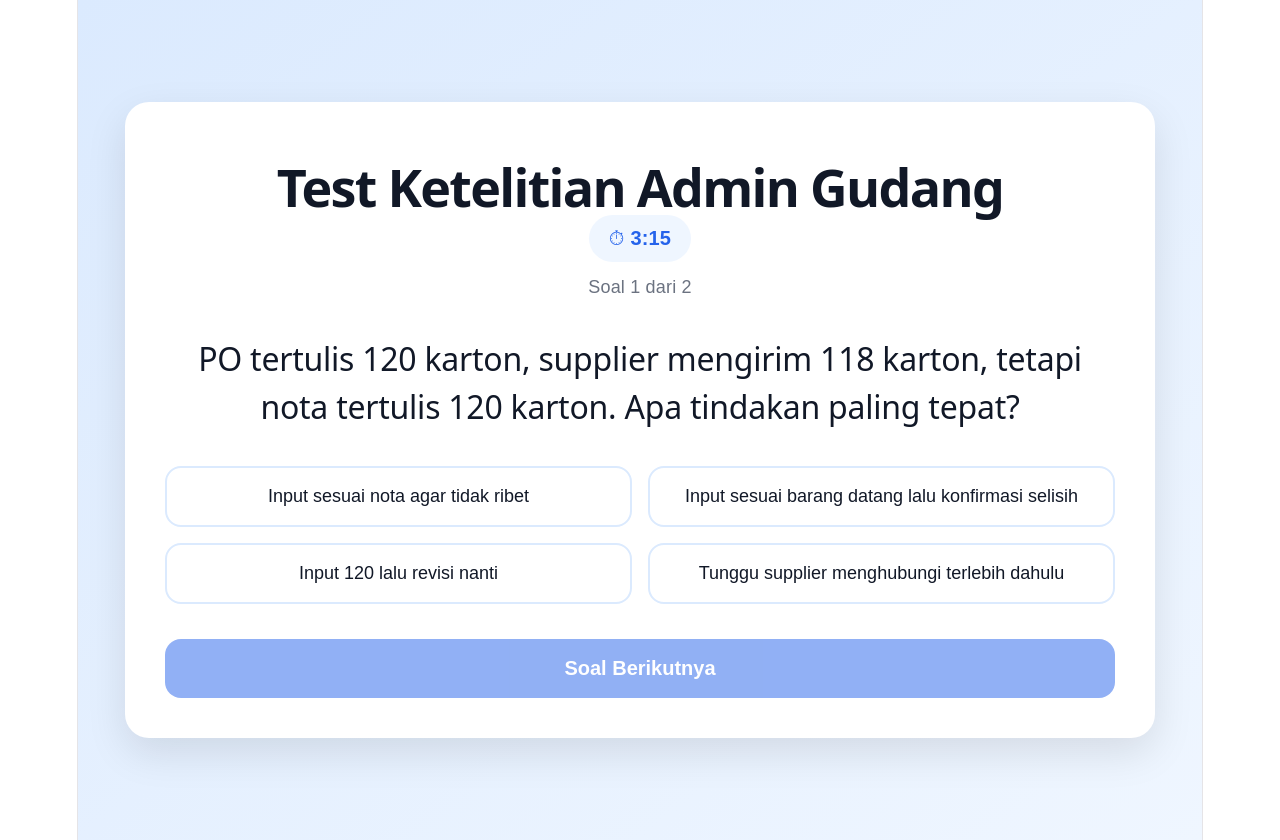
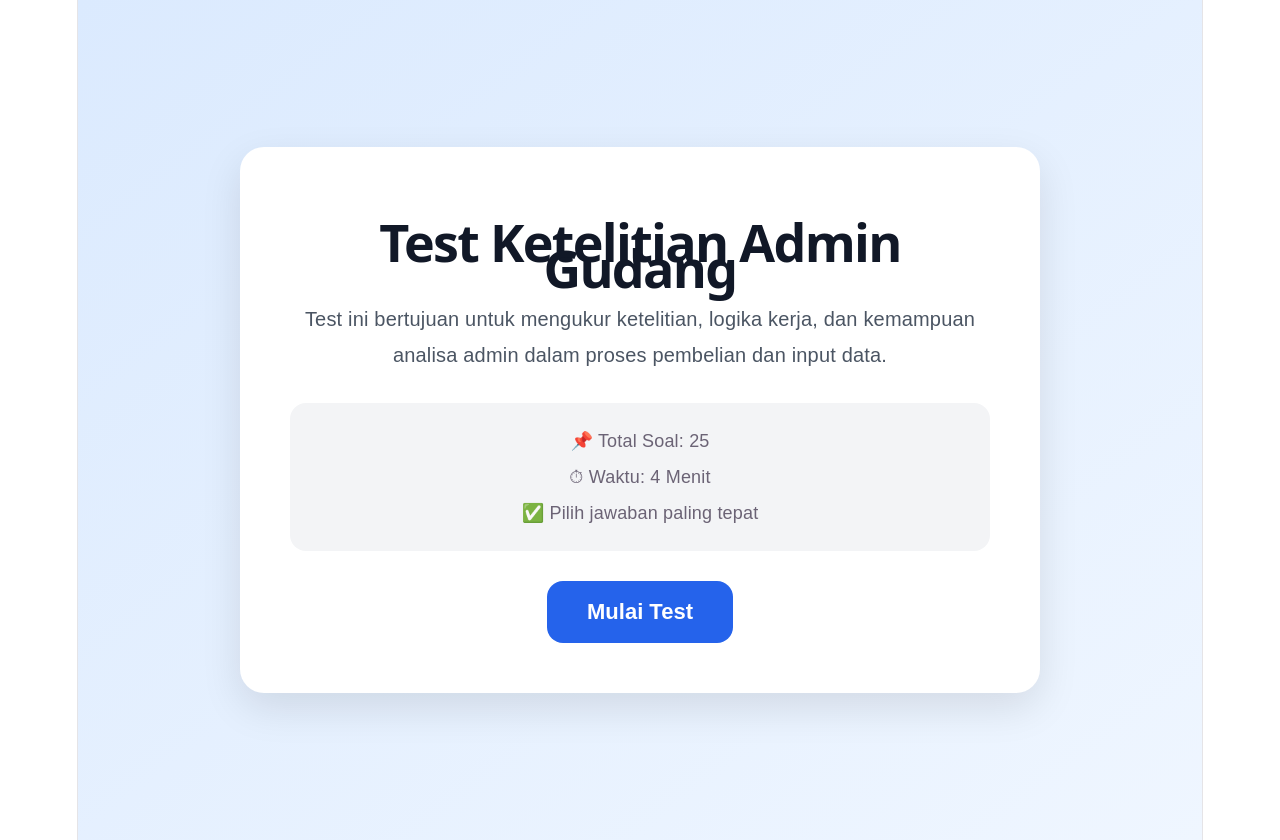
Before and after one commit to devilslayer79/test-admin, a React (Vite) app: page / in a window 1280 px wide. Built offline with nearby package versions, Linux system fonts and the light colour scheme.

Commit message:
Update pertanyaan, fitur tombol mulai da timer

```diff
--- a/src/App.jsx
+++ b/src/App.jsx
@@ -1,38 +1,294 @@
-import React, { useEffect, useState } from 'react';
+import React, { useEffect, useState } from "react";
 
 export default function App() {
   const questions = [
     {
       id: 1,
-      text: 'PO tertulis 120 karton, supplier mengirim 118 karton, tetapi nota tertulis 120 karton. Apa tindakan paling tepat?',
+      text: "PO tertulis 120 karton, supplier mengirim 118 karton, tetapi nota tertulis 120 karton. Apa tindakan paling tepat?",
       options: [
-        'Input sesuai nota agar tidak ribet',
-        'Input sesuai barang datang lalu konfirmasi selisih',
-        'Input 120 lalu revisi nanti',
-        'Tunggu supplier menghubungi terlebih dahulu'
+        "Input sesuai nota agar tidak ribet",
+        "Input sesuai barang datang lalu konfirmasi selisih",
+        "Input 120 lalu revisi nanti",
+        "Tunggu supplier menghubungi terlebih dahulu",
       ],
-      answer: 1
+      answer: 1,
     },
     {
       id: 2,
-      text: 'Saat input nota, total sistem berbeda Rp 2.000 dari nota supplier. Apa tindakan terbaik?',
+      text: "Saat input nota, total sistem berbeda Rp 2.000 dari nota supplier. Apa tindakan terbaik?",
       options: [
-        'Biarkan karena selisih kecil',
-        'Cek ulang qty, harga, dan diskon sebelum save',
-        'Sesuaikan manual tanpa cek',
-        'Input sesuai feeling paling mendekati'
+        "Biarkan karena selisih kecil",
+        "Cek ulang qty, harga, dan diskon sebelum save",
+        "Sesuaikan manual tanpa cek",
+        "Input sesuai feeling paling mendekati",
       ],
-      answer: 1
-    }
+      answer: 1,
+    },
+    {
+      id: 3,
+      text: "Ada dua nota dengan nomor hampir sama dan nominal mirip. Apa risiko terbesar jika tidak teliti?",
+      options: [
+        "Data supplier terlambat",
+        "Terjadi double input pembelian",
+        "Gudang menjadi penuh",
+        "Barang menjadi expired",
+      ],
+      answer: 1,
+    },
+    {
+      id: 4,
+      text: "Supplier meminta nota segera diinput, tetapi fisik barang belum dicek gudang. Apa tindakan terbaik?",
+      options: [
+        "Langsung input agar supplier senang",
+        "Input sebagian dulu tanpa konfirmasi",
+        "Tunggu verifikasi fisik sebelum final input",
+        "Input semua lalu edit nanti",
+      ],
+      answer: 2,
+    },
+    {
+      id: 5,
+      text: "Jika qty di nota menggunakan dus, tetapi gudang menghitung dalam pcs, apa yang harus dilakukan?",
+      options: [
+        "Input langsung tanpa konversi",
+        "Pastikan konversi satuan benar sebelum input",
+        "Gunakan perkiraan",
+        "Ikuti qty paling kecil",
+      ],
+      answer: 1,
+    },
+    {
+      id: 6,
+      text: "Apa risiko terbesar jika admin terlalu fokus cepat tetapi jarang cek ulang?",
+      options: [
+        "Kerja cepat terlihat bagus",
+        "Kesalahan data bisa mempengaruhi stok dan laporan",
+        "Supplier menjadi lebih cepat kirim",
+        "Gudang menjadi lebih kosong",
+      ],
+      answer: 1,
+    },
+    {
+      id: 7,
+      text: "Supplier mengirim bonus 2 karton tanpa tercantum di nota. Apa tindakan paling tepat?",
+      options: [
+        "Input sebagai pembelian biasa",
+        "Abaikan bonus tersebut",
+        "Konfirmasi status bonus sebelum input",
+        "Tambahkan qty diam-diam",
+      ],
+      answer: 2,
+    },
+    {
+      id: 8,
+      text: "Saat tekanan kerja tinggi, apa prioritas utama admin pembelian?",
+      options: [
+        "Selesaikan cepat tanpa cek",
+        "Menunggu pekerjaan berkurang",
+        "Menjaga ketelitian sambil mengatur prioritas",
+        "Input berdasarkan perkiraan",
+      ],
+      answer: 2,
+    },
+    {
+      id: 9,
+      text: "Jika supplier menyangkal adanya selisih barang, langkah paling profesional adalah?",
+      options: [
+        "Memaksa supplier mengaku",
+        "Menunjukkan data penerimaan dan nota secara jelas",
+        "Diam agar masalah selesai",
+        "Langsung batalkan kerja sama",
+      ],
+      answer: 1,
+    },
+    {
+      id: 10,
+      text: "Apa dampak jika salah input satu digit harga beli barang?",
+      options: [
+        "Tidak terlalu berpengaruh",
+        "Bisa mempengaruhi margin dan laporan keuntungan",
+        "Hanya supplier yang rugi",
+        "Gudang menjadi lebih lambat",
+      ],
+      answer: 1,
+    },
+    {
+      id: 11,
+      text: "Terdapat barang dengan nama hampir sama: 'Teh Pucuk 350ml' dan 'Teh Pucuk 330ml'. Apa tindakan terbaik?",
+      options: [
+        "Input yang paling sering dibeli",
+        "Samakan saja karena mirip",
+        "Cek barcode atau detail produk sebelum input",
+        "Input acak lalu revisi",
+      ],
+      answer: 2,
+    },
+    {
+      id: 12,
+      text: "Jika nota supplier sulit dibaca, apa yang paling tepat dilakukan?",
+      options: [
+        "Menebak isi nota",
+        "Konfirmasi ulang sebelum input",
+        "Input sesuai perkiraan harga",
+        "Lewati barang yang tidak jelas",
+      ],
+      answer: 1,
+    },
+    {
+      id: 13,
+      text: "Apa risiko jika admin tidak mengecek diskon pembelian dari supplier?",
+      options: [
+        "Perusahaan bisa rugi atau laba tidak akurat",
+        "Supplier menjadi marah",
+        "Barang menjadi rusak",
+        "Gudang menjadi penuh",
+      ],
+      answer: 0,
+    },
+    {
+      id: 14,
+      text: "Dalam kondisi nota menumpuk, bagaimana cara kerja paling efektif?",
+      options: [
+        "Kerjakan yang paling mudah saja",
+        "Kerjakan acak agar cepat selesai",
+        "Prioritaskan sambil tetap cek detail data",
+        "Input semua tanpa cek lalu revisi",
+      ],
+      answer: 2,
+    },
+    {
+      id: 15,
+      text: "Jika ditemukan selisih stok setelah input pembelian, apa langkah pertama?",
+      options: [
+        "Mengubah stok manual tanpa cek",
+        "Cek histori transaksi dan nota terkait",
+        "Menghapus transaksi terbaru",
+        "Menyalahkan gudang",
+      ],
+      answer: 1,
+    },
+    {
+      id: 16,
+      text: "Apa alasan pentingnya mencocokkan PO, nota, dan barang datang?",
+      options: [
+        "Agar pekerjaan terlihat lama",
+        "Untuk memastikan data dan barang sesuai",
+        "Karena supplier meminta",
+        "Agar gudang lebih sibuk",
+      ],
+      answer: 1,
+    },
+    {
+      id: 17,
+      text: "Jika ada barang rusak tetapi supplier meminta tetap diinput penuh, apa tindakan terbaik?",
+      options: [
+        "Input penuh agar cepat selesai",
+        "Tolak seluruh barang tanpa laporan",
+        "Catat kerusakan dan konfirmasi prosedur retur",
+        "Kurangi qty diam-diam",
+      ],
+      answer: 2,
+    },
+    {
+      id: 18,
+      text: "Saat melakukan input cepat, apa kebiasaan yang paling membantu mengurangi error?",
+      options: [
+        "Tidak melihat ulang data",
+        "Menghafal harga barang",
+        "Melakukan pengecekan singkat sebelum save",
+        "Langsung print setelah input",
+      ],
+      answer: 2,
+    },
+    {
+      id: 19,
+      text: "Jika supplier memberikan revisi nota setelah data terinput, apa tindakan yang benar?",
+      options: [
+        "Biarkan data lama",
+        "Edit tanpa menyimpan bukti",
+        "Verifikasi revisi lalu update data sesuai prosedur",
+        "Hapus semua transaksi",
+      ],
+      answer: 2,
+    },
+    {
+      id: 20,
+      text: "Apa ciri admin pembelian yang paling baik dalam pekerjaan sehari-hari?",
+      options: [
+        "Cepat tetapi sering salah",
+        "Teliti, konsisten, dan mampu komunikasi dengan baik",
+        "Jarang bertanya walaupun bingung",
+        "Mengandalkan hafalan tanpa cek data",
+      ],
+      answer: 1,
+    },
+    {
+      id: 21,
+      text: "Supplier mengirim 120 karton, tetapi PO hanya 100 karton. Apa tindakan terbaik?",
+      options: [
+        "Terima semua tanpa cek",
+        "Tolak seluruh barang",
+        "Konfirmasi selisih ke supplier dan atasan",
+        "Input sesuai barang datang",
+      ],
+      answer: 2,
+    },
+    {
+      id: 22,
+      text: "Jika supplier meminta pembayaran dipercepat tetapi data pembelian masih belum lengkap, apa tindakan terbaik?",
+      options: [
+        "Langsung proses pembayaran agar supplier tidak marah",
+        "Menunggu tanpa memberi kabar",
+        "Pastikan dokumen dan data pembelian valid sebelum diproses",
+        "Menyuruh gudang memutuskan sendiri",
+      ],
+      answer: 2,
+    },
+    {
+      id: 23,
+      text: "Saat input pembelian, ditemukan barcode barang berbeda tetapi nama barang hampir sama. Apa risiko terbesar jika diabaikan?",
+      options: [
+        "Laporan penjualan bisa salah produk",
+        "Supplier terlambat kirim",
+        "Gudang menjadi kosong",
+        "Tidak ada dampak",
+      ],
+      answer: 0,
+    },
+    {
+      id: 24,
+      text: "Jika ditemukan selisih total Rp 50.000 antara nota dan sistem, apa yang harus dilakukan?",
+      options: [
+        "Biarkan karena nominal kecil",
+        "Cari sumber selisih sebelum save",
+        "Kurangi qty barang",
+        "Hapus transaksi",
+      ],
+      answer: 1,
+    },
+    {
+      id: 25,
+      text: "Apa tindakan terbaik jika supplier menyangkal kesalahan pengiriman barang?",
+      options: [
+        "Marah kepada supplier",
+        "Diam dan menerima kerugian",
+        "Tunjukkan bukti nota, PO, dan data penerimaan dengan sopan",
+        "Langsung blacklist supplier",
+      ],
+      answer: 2,
+    },
   ];
 
   const [currentQuestion, setCurrentQuestion] = useState(0);
   const [selectedAnswer, setSelectedAnswer] = useState(null);
   const [score, setScore] = useState(0);
   const [finished, setFinished] = useState(false);
-  const [timeLeft, setTimeLeft] = useState(200);
+  const [timeLeft, setTimeLeft] = useState(250);
+  const [started, setStarted] = useState(false);
 
   useEffect(() => {
+    if (!started) return;
+
     if (timeLeft <= 0) {
       setFinished(true);
       return;
@@ -43,7 +299,7 @@ export default function App() {
     }, 1000);
 
     return () => clearInterval(timer);
-  }, [timeLeft]);
+  }, [timeLeft, started]);
 
   const handleNext = () => {
     if (selectedAnswer === questions[currentQuestion].answer) {
@@ -61,19 +317,48 @@ export default function App() {
   const percentage = Math.round((score / questions.length) * 100);
 
   const getResult = () => {
-    if (percentage >= 96) return 'Sangat Teliti & Sangat Layak';
-    if (percentage >= 80) return 'Baik & Layak';
-    if (percentage >= 65) return 'Cukup, Perlu Pembinaan';
-    if (percentage >= 50) return 'Kurang Teliti';
-    return 'Tidak Direkomendasikan';
+    if (percentage >= 96) return "Sangat Teliti";
+    if (percentage >= 80) return "Baik";
+    if (percentage >= 65) return "Cukup";
+    if (percentage >= 50) return "Kurang Teliti";
+    return "Perlu Belajar";
   };
 
   const formatTime = (seconds) => {
     const minutes = Math.floor(seconds / 60);
     const remainingSeconds = seconds % 60;
-    return `${minutes}:${remainingSeconds.toString().padStart(2, '0')}`;
+
+    return `${minutes}:${remainingSeconds.toString().padStart(2, "0")}`;
   };
 
+  // HALAMAN START
+  if (!started) {
+    return (
+      <div style={styles.page}>
+        <div style={styles.startCard}>
+          <h1 style={styles.title}>Test Ketelitian Admin Gudang</h1>
+
+          <p style={styles.startDescription}>
+            Test ini bertujuan untuk mengukur ketelitian, logika kerja, dan
+            kemampuan analisa admin dalam proses pembelian dan input
+            data.
+          </p>
+
+          <div style={styles.infoBox}>
+            <p>📌 Total Soal: {questions.length}</p>
+            <p>⏱ Waktu: 4 Menit</p>
+            <p>✅ Pilih jawaban paling tepat</p>
+          </div>
+
+          <button style={styles.startButton} onClick={() => setStarted(true)}>
+            Mulai Test
+          </button>
+        </div>
+      </div>
+    );
+  }
+
+  // HALAMAN HASIL
   if (finished) {
     return (
       <div style={styles.page}>
@@ -92,12 +377,13 @@ export default function App() {
 
           <div style={styles.gradingBox}>
             <h3>Kriteria Penilaian</h3>
+
             <ul>
-              <li>96 - 100 : Sangat Teliti & Sangat Layak</li>
-              <li>80 - 95 : Baik & Layak</li>
-              <li>65 - 79 : Cukup, Perlu Pembinaan</li>
+              <li>96 - 100 : Sangat Teliti</li>
+              <li>80 - 95 : Baik</li>
+              <li>65 - 79 : Cukup</li>
               <li>50 - 64 : Kurang Teliti</li>
-              <li>&lt; 50 : Tidak Direkomendasikan</li>
+              <li>&lt; 50 : Perlu Belajar</li>
             </ul>
           </div>
         </div>
@@ -105,15 +391,14 @@ export default function App() {
     );
   }
 
+  // HALAMAN SOAL
   return (
     <div style={styles.page}>
       <div style={styles.card}>
         <div style={styles.header}>
           <h1 style={styles.title}>Test Ketelitian Admin Gudang</h1>
 
-          <div style={styles.timerBox}>
-            ⏱ {formatTime(timeLeft)}
-          </div>
+          <div style={styles.timerBox}>⏱ {formatTime(timeLeft)}</div>
 
           <p style={styles.questionNumber}>
             Soal {currentQuestion + 1} dari {questions.length}
@@ -121,9 +406,7 @@ export default function App() {
         </div>
 
         <div style={styles.questionBox}>
-          <h2 style={styles.questionText}>
-            {questions[currentQuestion].text}
-          </h2>
+          <h2 style={styles.questionText}>{questions[currentQuestion].text}</h2>
 
           <div style={styles.optionsContainer}>
             {questions[currentQuestion].options.map((option, index) => (
@@ -133,8 +416,8 @@ export default function App() {
                 style={{
                   ...styles.optionButton,
                   backgroundColor:
-                    selectedAnswer === index ? '#2563eb' : '#ffffff',
-                  color: selectedAnswer === index ? '#ffffff' : '#111827'
+                    selectedAnswer === index ? "#2563eb" : "#ffffff",
+                  color: selectedAnswer === index ? "#ffffff" : "#111827",
                 }}
               >
                 {option}
@@ -149,12 +432,12 @@ export default function App() {
           style={{
             ...styles.nextButton,
             opacity: selectedAnswer === null ? 0.5 : 1,
-            cursor: selectedAnswer === null ? 'not-allowed' : 'pointer'
+            cursor: selectedAnswer === null ? "not-allowed" : "pointer",
           }}
         >
           {currentQuestion + 1 === questions.length
-            ? 'Selesai'
-            : 'Soal Berikutnya'}
+            ? "Selesai"
+            : "Soal Berikutnya"}
         </button>
       </div>
     </div>
@@ -163,140 +446,178 @@ export default function App() {
 
 const styles = {
   page: {
-    minHeight: '100vh',
-    background: 'linear-gradient(to bottom right, #dbeafe, #eff6ff)',
-    display: 'flex',
-    justifyContent: 'center',
-    alignItems: 'center',
-    padding: '20px',
-    fontFamily: 'Arial, sans-serif'
+    minHeight: "100vh",
+    background: "linear-gradient(to bottom right, #dbeafe, #eff6ff)",
+    display: "flex",
+    justifyContent: "center",
+    alignItems: "center",
+    padding: "20px",
+    fontFamily: "Arial, sans-serif",
   },
 
   card: {
-    width: '100%',
-    maxWidth: '950px',
-    backgroundColor: '#ffffff',
-    borderRadius: '24px',
-    padding: '40px',
-    boxShadow: '0 15px 40px rgba(0,0,0,0.1)'
+    width: "100%",
+    maxWidth: "950px",
+    backgroundColor: "#ffffff",
+    borderRadius: "24px",
+    padding: "40px",
+    boxShadow: "0 15px 40px rgba(0,0,0,0.1)",
+  },
+
+  startCard: {
+    width: "100%",
+    maxWidth: "700px",
+    backgroundColor: "#ffffff",
+    borderRadius: "24px",
+    padding: "50px",
+    textAlign: "center",
+    boxShadow: "0 15px 40px rgba(0,0,0,0.1)",
   },
 
   header: {
-    textAlign: 'center',
-    marginBottom: '35px'
+    textAlign: "center",
+    marginBottom: "35px",
   },
 
   title: {
-    fontSize: '52px',
-    fontWeight: 'bold',
-    marginBottom: '15px',
-    color: '#111827'
+    fontSize: "52px",
+    fontWeight: "bold",
+    marginBottom: "15px",
+    color: "#111827",
+  },
+
+  startDescription: {
+    fontSize: "20px",
+    lineHeight: "1.8",
+    color: "#4b5563",
+    marginTop: "20px",
+    marginBottom: "30px",
+  },
+
+  infoBox: {
+    backgroundColor: "#f3f4f6",
+    borderRadius: "16px",
+    padding: "20px",
+    marginBottom: "30px",
+    fontSize: "18px",
+    lineHeight: "2",
+  },
+
+  startButton: {
+    padding: "18px 40px",
+    backgroundColor: "#2563eb",
+    color: "#ffffff",
+    border: "none",
+    borderRadius: "16px",
+    fontSize: "22px",
+    fontWeight: "bold",
+    cursor: "pointer",
   },
 
   timerBox: {
-    display: 'inline-block',
-    backgroundColor: '#eff6ff',
-    color: '#2563eb',
-    padding: '10px 20px',
-    borderRadius: '999px',
-    fontWeight: 'bold',
-    fontSize: '20px',
-    marginBottom: '12px'
+    display: "inline-block",
+    backgroundColor: "#eff6ff",
+    color: "#2563eb",
+    padding: "10px 20px",
+    borderRadius: "999px",
+    fontWeight: "bold",
+    fontSize: "20px",
+    marginBottom: "12px",
   },
 
   questionNumber: {
-    fontSize: '18px',
-    color: '#6b7280'
+    fontSize: "18px",
+    color: "#6b7280",
   },
 
   questionBox: {
-    marginBottom: '35px'
+    marginBottom: "35px",
   },
 
   questionText: {
-    fontSize: '32px',
-    lineHeight: '1.5',
-    textAlign: 'center',
-    color: '#111827',
-    marginBottom: '35px'
+    fontSize: "32px",
+    lineHeight: "1.5",
+    textAlign: "center",
+    color: "#111827",
+    marginBottom: "35px",
   },
 
   optionsContainer: {
-    display: 'grid',
-    gridTemplateColumns: '1fr 1fr',
-    gap: '16px'
+    display: "grid",
+    gridTemplateColumns: "1fr 1fr",
+    gap: "16px",
   },
 
   optionButton: {
-    padding: '18px',
-    borderRadius: '16px',
-    border: '2px solid #dbeafe',
-    fontSize: '18px',
-    fontWeight: '500',
-    transition: '0.2s',
-    cursor: 'pointer'
+    padding: "18px",
+    borderRadius: "16px",
+    border: "2px solid #dbeafe",
+    fontSize: "18px",
+    fontWeight: "500",
+    transition: "0.2s",
+    cursor: "pointer",
   },
 
   nextButton: {
-    width: '100%',
-    padding: '18px',
-    backgroundColor: '#2563eb',
-    color: '#ffffff',
-    border: 'none',
-    borderRadius: '16px',
-    fontSize: '20px',
-    fontWeight: 'bold'
+    width: "100%",
+    padding: "18px",
+    backgroundColor: "#2563eb",
+    color: "#ffffff",
+    border: "none",
+    borderRadius: "16px",
+    fontSize: "20px",
+    fontWeight: "bold",
   },
 
   resultCard: {
-    width: '100%',
-    maxWidth: '650px',
-    backgroundColor: '#ffffff',
-    borderRadius: '24px',
-    padding: '40px',
-    textAlign: 'center',
-    boxShadow: '0 15px 40px rgba(0,0,0,0.1)'
+    width: "100%",
+    maxWidth: "650px",
+    backgroundColor: "#ffffff",
+    borderRadius: "24px",
+    padding: "40px",
+    textAlign: "center",
+    boxShadow: "0 15px 40px rgba(0,0,0,0.1)",
   },
 
   resultTitle: {
-    fontSize: '42px',
-    marginBottom: '25px'
+    fontSize: "42px",
+    marginBottom: "25px",
   },
 
   scoreCircle: {
-    width: '180px',
-    height: '180px',
-    borderRadius: '50%',
-    backgroundColor: '#2563eb',
-    display: 'flex',
-    justifyContent: 'center',
-    alignItems: 'center',
-    margin: '0 auto 25px auto'
+    width: "180px",
+    height: "180px",
+    borderRadius: "50%",
+    backgroundColor: "#2563eb",
+    display: "flex",
+    justifyContent: "center",
+    alignItems: "center",
+    margin: "0 auto 25px auto",
   },
 
   scoreText: {
-    color: '#ffffff',
-    fontSize: '48px',
-    fontWeight: 'bold'
+    color: "#ffffff",
+    fontSize: "48px",
+    fontWeight: "bold",
   },
 
   resultStatus: {
-    fontSize: '28px',
-    marginBottom: '10px',
-    color: '#111827'
+    fontSize: "28px",
+    marginBottom: "10px",
+    color: "#111827",
   },
 
   resultDetail: {
-    fontSize: '18px',
-    color: '#6b7280',
-    marginBottom: '30px'
+    fontSize: "18px",
+    color: "#6b7280",
+    marginBottom: "30px",
   },
 
   gradingBox: {
-    backgroundColor: '#f9fafb',
-    padding: '20px',
-    borderRadius: '16px',
-    textAlign: 'left',
-    lineHeight: '1.8'
-  }
+    backgroundColor: "#f9fafb",
+    padding: "20px",
+    borderRadius: "16px",
+    textAlign: "left",
+    lineHeight: "1.8",
+  },
 };
```
